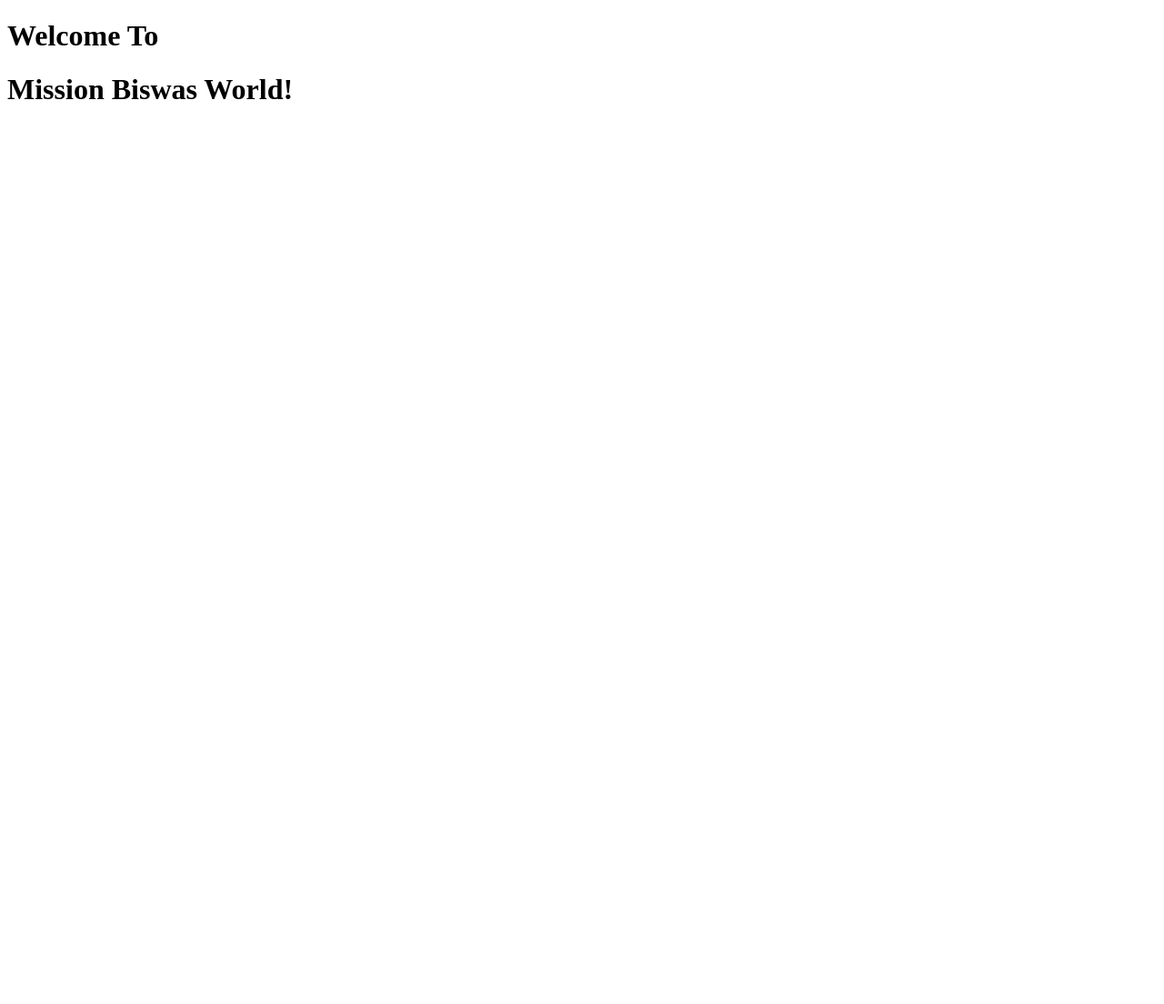
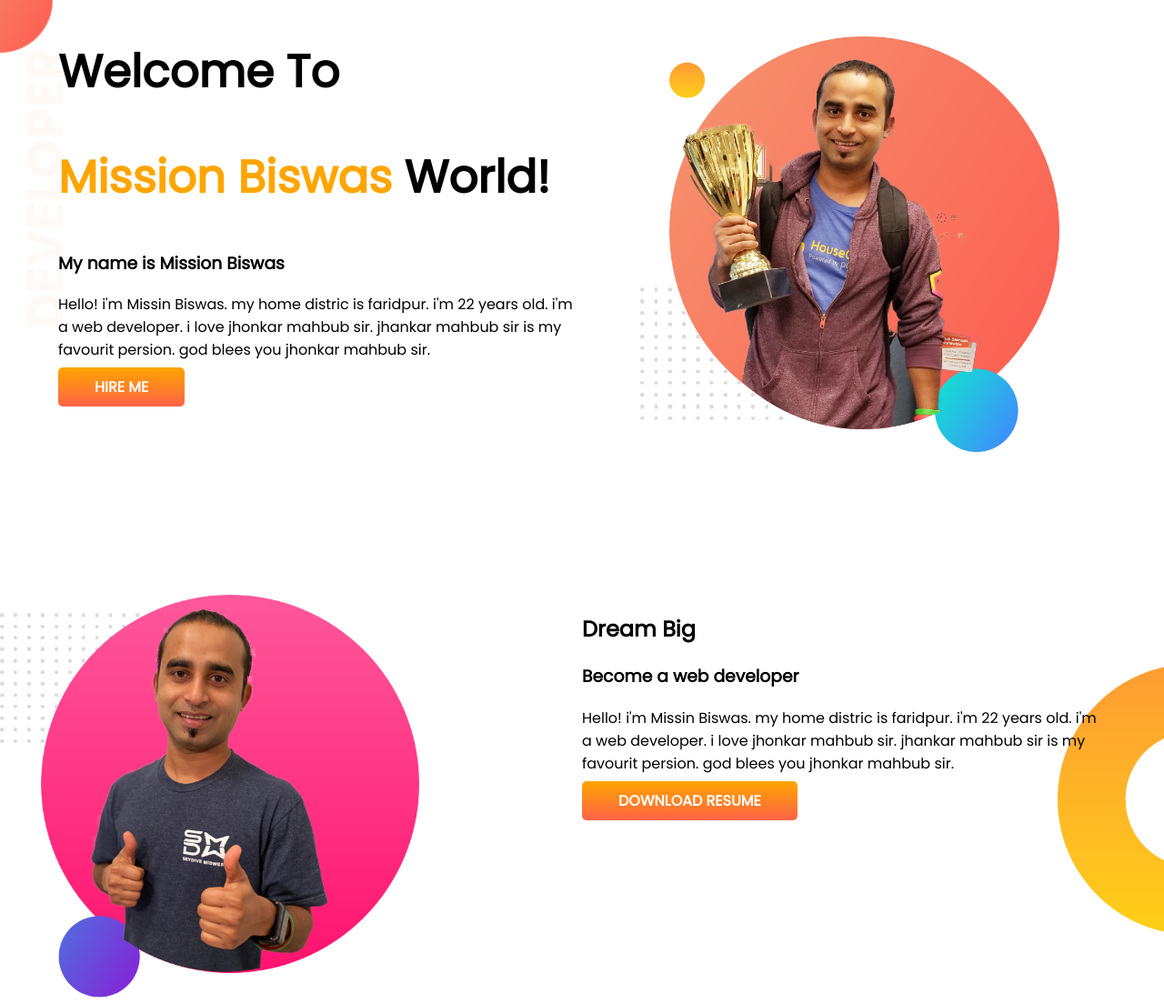
Before and after one commit to missionbiswas/developer-portfolio, a plain HTML site: page index.html in a window 1280 px wide. Shown: the whole page at 91% size. Before the commit the page ends 800 px from the top, so only its background shows below. Drawn offline with Linux system fonts and the light colour scheme.

Commit message:
portfolio

```diff
--- a/index.html
+++ b/index.html
@@ -5,13 +5,41 @@
     <meta charset="UTF-8">
     <meta http-equiv="X-UA-Compatible" content="IE=edge">
     <meta name="viewport" content="width=device-width, initial-scale=1.0">
-    <title>developer-portfolio</title>
+    <title>Portfolio Website</title>
+    <link rel="preconnect" href="https://fonts.googleapis.com">
+    <link rel="preconnect" href="https://fonts.gstatic.com" crossorigin>
+    <link href="https://fonts.googleapis.com/css2?family=Poppins&display=swap" rel="stylesheet">
     <link rel="stylesheet" href="style.css">
 </head>
 
 <body>
-    <h1>Welcome To</h1>
-    <h1>Mission Biswas World!</h1>
+    <section class="top-banner">
+        <div class="half-width-1">
+            <h1>Welcome To</h1>
+            <h1><span class="color-orange">Mission Biswas</span> World!</h1>
+            <h3>My name is Mission Biswas</h3>
+            <p>Hello! i'm Missin Biswas. my home distric is faridpur. i'm 22 years old. i'm a web developer. i love
+                jhonkar
+                mahbub sir. jhankar mahbub sir is my favourit persion. god blees you jhonkar mahbub sir.</p>
+            <a class="link-button" href="#" target="_blank">HIRE ME</a>
+        </div>
+        <div class="half-width0">
+            <img src="images/jhankar.png" alt="">
+        </div>
+    </section>
+    <section class="dream-big">
+        <div class="half-width2">
+            <img src="images/jhankar2.png" alt="">
+        </div>
+        <div class="half-width2">
+            <h2>Dream Big</h2>
+            <h3>Become a web developer</h3>
+            <p>Hello! i'm Missin Biswas. my home distric is faridpur. i'm 22 years old. i'm a web developer. i love
+                jhonkar
+                mahbub sir. jhankar mahbub sir is my favourit persion. god blees you jhonkar mahbub sir.</p>
+            <a class="button" href="#" target="_blank">DOWNLOAD RESUME</a>
+        </div>
+    </section>
 </body>
 
 </html>
--- a/style.css
+++ b/style.css
@@ -1 +1,77 @@
-font-family:arial;
+body {
+    font-family: 'Poppins', sans-serif;
+    margin: 0;
+}
+
+h1 {
+    font-size: 50px;
+}
+
+.color-orange {
+    color: orange;
+}
+
+.top-banner {
+    display: flex;
+}
+
+.half-width0 {
+    width: 50%;
+    padding-left: 5%;
+
+}
+
+.half-width-1 {
+    width: 50%;
+    padding-left: 5%;
+
+}
+
+.half-width0 img {
+    width: 80%;
+    margin-top: 40px;
+}
+
+.link-button {
+    text-decoration: none;
+    background-image: linear-gradient(orange, tomato);
+    color: white;
+    font-weight: 700;
+    padding: 10px 40px;
+    border-radius: 5px;
+}
+
+.top-banner {
+    background-image: url(images/top-banner.png);
+    background-repeat: no-repeat;
+}
+
+.dream-big {
+    display: flex;
+    margin-top: 150px;
+}
+
+.half-width2 {
+    width: 50%;
+    padding-right: 5%;
+
+}
+
+.half-width2 img {
+    width: 80%;
+}
+
+.button {
+    text-decoration: none;
+    background-image: linear-gradient(orange, tomato);
+    color: white;
+    font-weight: 700;
+    padding: 10px 40px;
+    border-radius: 5px;
+}
+
+.dream-big {
+    background-image: url(images/dream-bg.png);
+    background-repeat: no-repeat;
+    background-position: right;
+}
```
